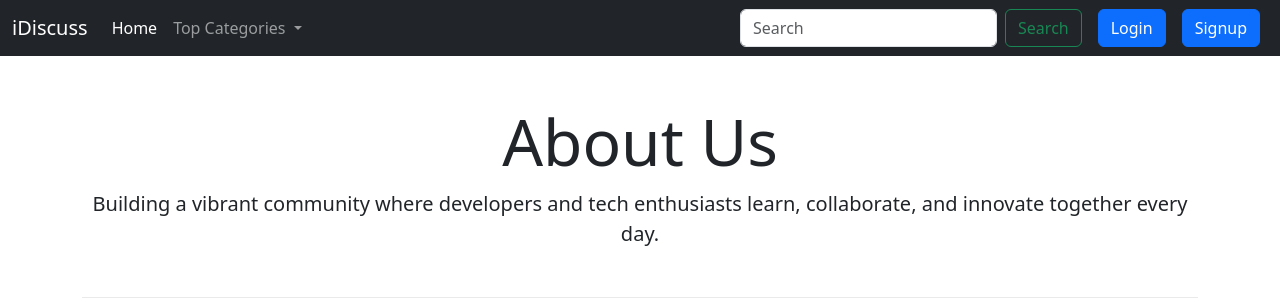
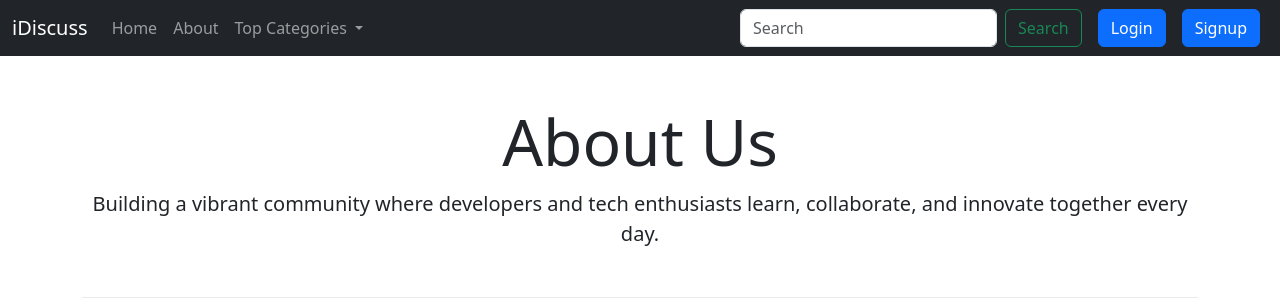
Before and after one commit to mahendra-k20/tech-forum, a PHP site: page /about.php in a window 1280 px wide. Shown: the top 302 px of the page. Run offline with PHP 8.4, Linux system fonts and the light colour scheme; data comes from the database, SQL or seed files in the repository.

Commit message:
about us menu linking

```diff
--- a/partials/_header.php
+++ b/partials/_header.php
@@ -10,7 +10,10 @@ echo '
     <div class="collapse navbar-collapse" id="navbarSupportedContent">
       <ul class="navbar-nav me-auto mb-2 mb-lg-0">
         <li class="nav-item">
-          <a class="nav-link active" aria-current="page" href="/tech-forum">Home</a>
+          <a class="nav-link" aria-current="page" href="/tech-forum">Home</a>
+        </li>
+        <li class="nav-item">
+          <a class="nav-link" aria-current="page" href="/tech-forum/about.php">About</a>
         </li>
         <li class="nav-item dropdown">
           <a class="nav-link dropdown-toggle" href="#" id="navbarDropdown" role="button" data-bs-toggle="dropdown" aria-expanded="false">
```
